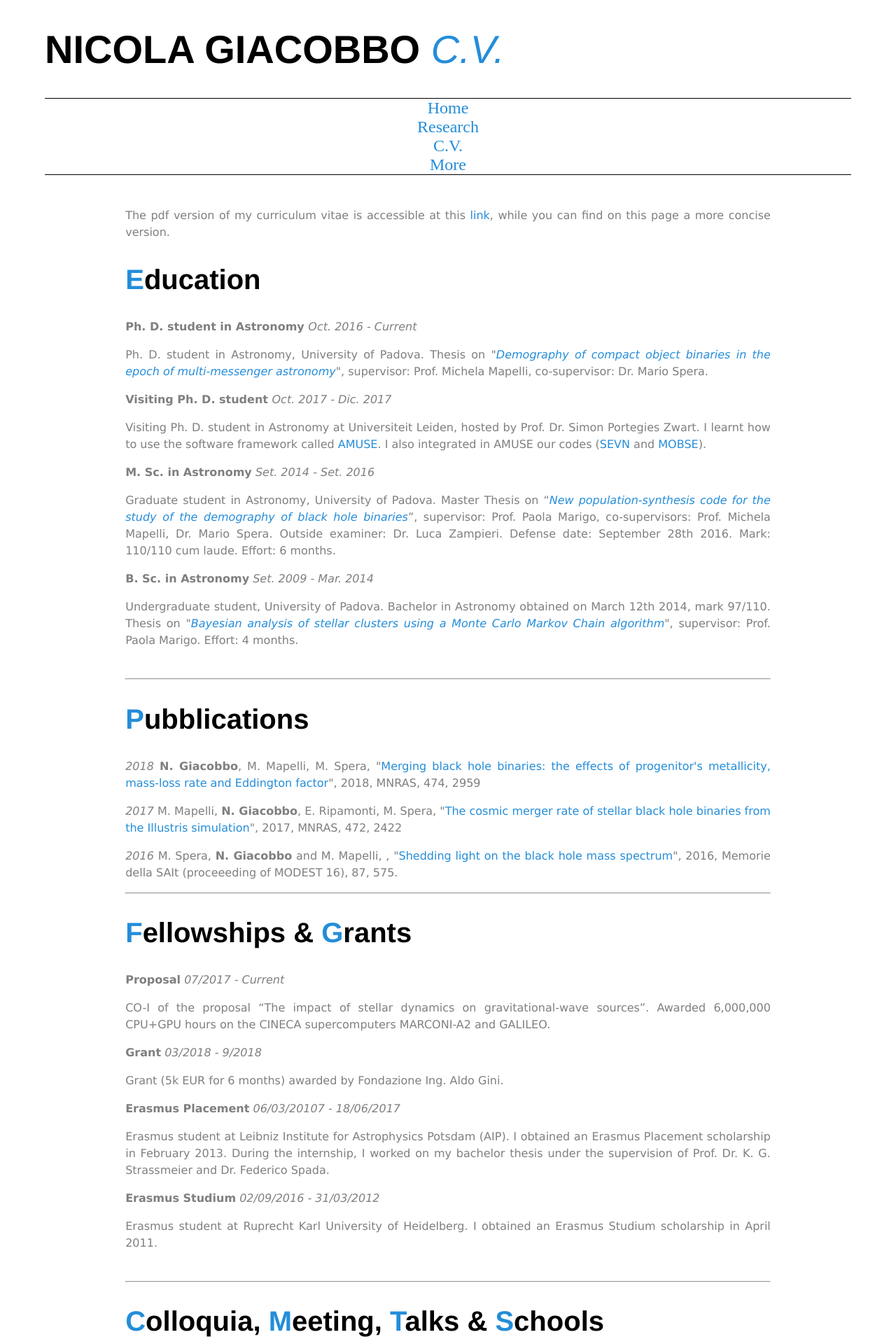
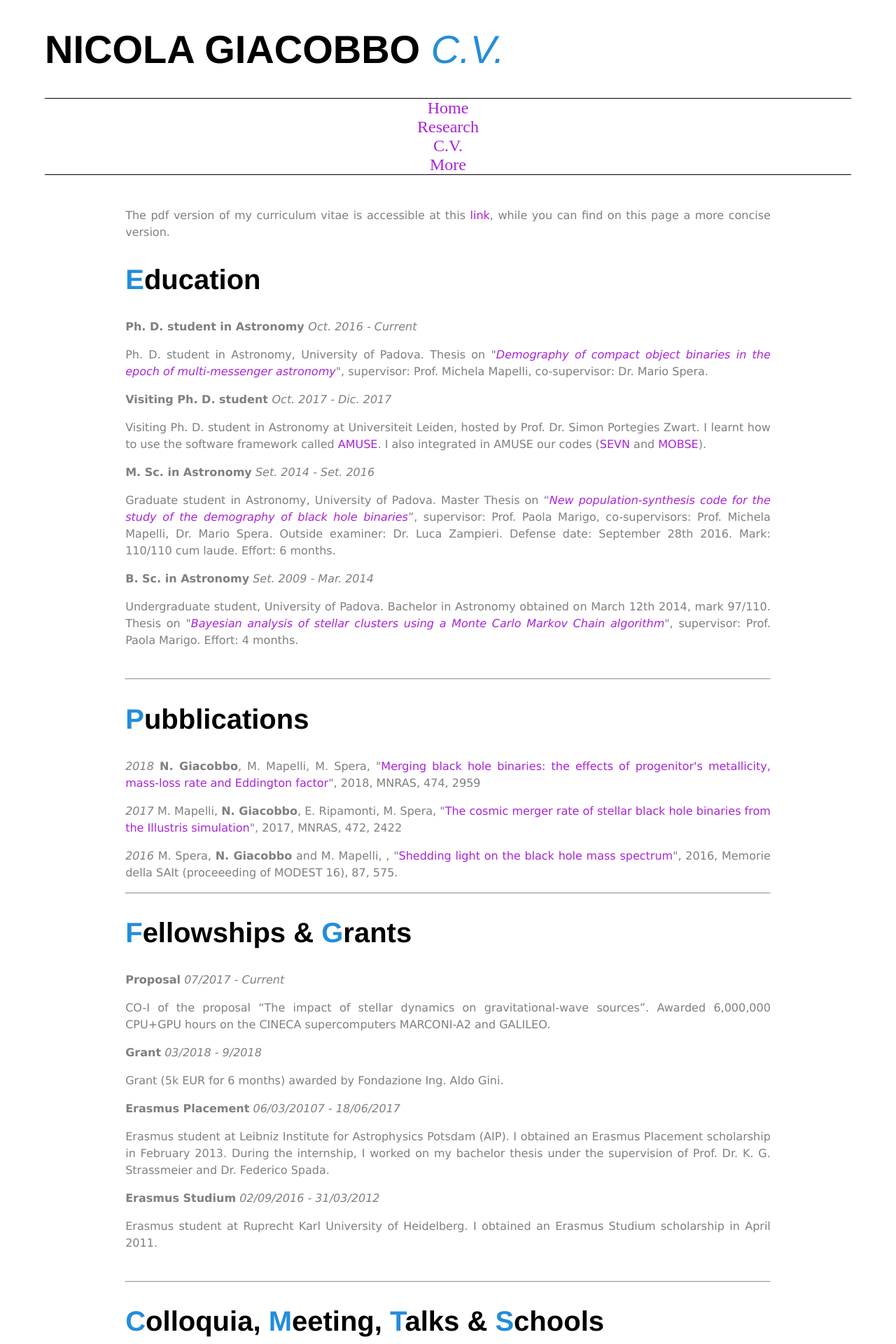
Before and after one commit to GiacobboNicola/giacobbonicola.github.io, a Jekyll site: the page built from item3.html, in a window 1280 px wide. Shown: the top 1920 px of the page at 70% size. Built offline with Jekyll 4.4.1, drawn with Linux system fonts in a browser that asks for light colours.

```diff
--- a/css/cv.css
+++ b/css/cv.css
@@ -85,5 +85,5 @@
 
  a {
     text-decoration: none;
-    color: rgb(36, 141, 217);
+    color: rgb(169, 36, 217);
 }
```
